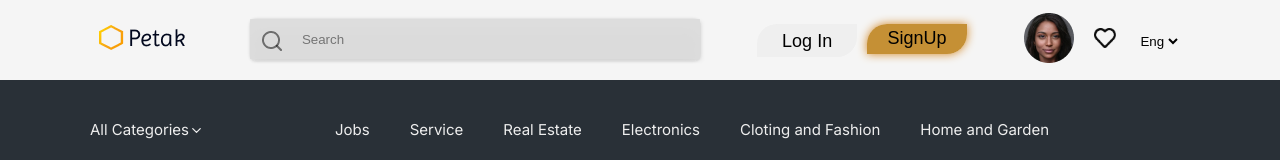
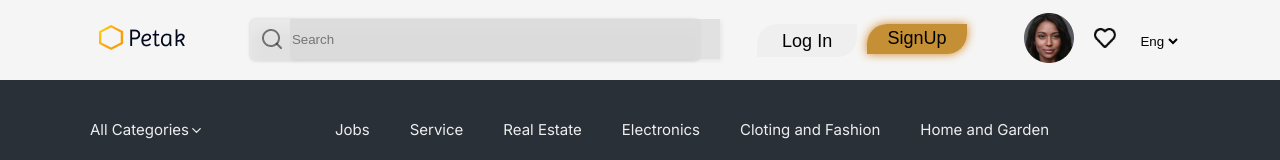
Before and after one commit to AnGu9192/petak, a React (Vite) app: page / in a window 1280 px wide. Shown: the top 160 px of the page. Built offline with nearby package versions, Linux system fonts and the light colour scheme.

Commit message:
Update Header.css

```diff
--- a/src/components/header/Header.css
+++ b/src/components/header/Header.css
@@ -23,26 +23,30 @@
   box-shadow: 2px 2px 4px rgba(0, 0, 0, 0.06);
   border: none;
   border-radius: 6px;
+  background: rgba(217, 217, 217, 0.7);
+
   box-shadow: 0 0 3px #ccc, 0 10px 15px #ebebeb inset;
 }
 
 .header__search input {
   flex:1;
   height: 40px;
-  width: 450px;
+  width: 430px;
+  margin-left: 40px;
   border: none;
+  outline: none;
   background: rgba(217, 217, 217, 0.7);
   box-shadow: 2px 2px 4px rgba(0, 0, 0, 0.06);
 }
 
 .header__search input {
-  text-indent: 52px;
+  text-indent: 2px;
 }
 
 .header__search .searchIcon {
   position: absolute;
-  top: 10px;
-  left: 10px;
+  top: 8px;
+  left: 0px;
 }
 
 .header__search .searchIcon {
```
